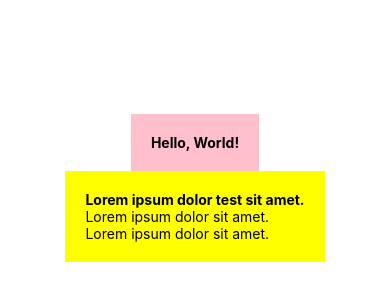
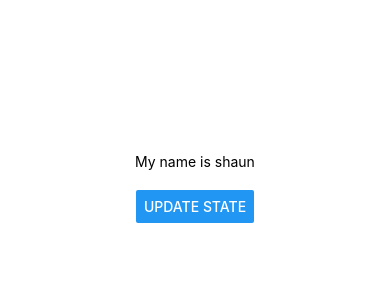
Before and after one commit to razanor/react-native-basic, a React Native app: screen / in a window 390 px wide. Shown: the part 234-534 px from the top of the page. Built offline with nearby package versions, Linux system fonts and the light colour scheme.

Commit message:
Button and state

```diff
--- a/App.js
+++ b/App.js
@@ -1,22 +1,23 @@
-import React from 'react';
-import { StyleSheet, Text, View } from 'react-native';
+import React, { useState } from 'react';
+import { StyleSheet, Text, View, Button } from 'react-native';
 
-export default function App() {
+const App = () => {
+  const [name, setName] = useState('shaun');
+
+  const clickHandler = () => {
+    setName('chun-li');
+  };
+
   return (
     <View style={styles.container}>
-      <View style={styles.header}>
-        <Text style={styles.boldText}>Hello, World!</Text>
-      </View>
-      <View style={styles.body}>
-        <Text style={styles.boldText}>
-          Lorem ipsum dolor <Text>test</Text> sit amet.
-        </Text>
-        <Text>Lorem ipsum dolor sit amet. </Text>
-        <Text>Lorem ipsum dolor sit amet. </Text>
+      <Text>My name is {name}</Text>
+      <View style={styles.buttonContainer}>
+        {/* Not possible to style default button component  */}
+        <Button title='Update state' onPress={clickHandler} />
       </View>
     </View>
   );
-}
+};
 
 const styles = StyleSheet.create({
   container: {
@@ -25,15 +26,9 @@
     alignItems: 'center',
     justifyContent: 'center',
   },
-  header: {
-    backgroundColor: 'pink',
-    padding: 20,
-  },
-  boldText: {
-    fontWeight: 'bold',
-  },
-  body: {
-    backgroundColor: 'yellow',
-    padding: 20,
+  buttonContainer: {
+    marginTop: 20,
   },
 });
+
+export default App;
```
